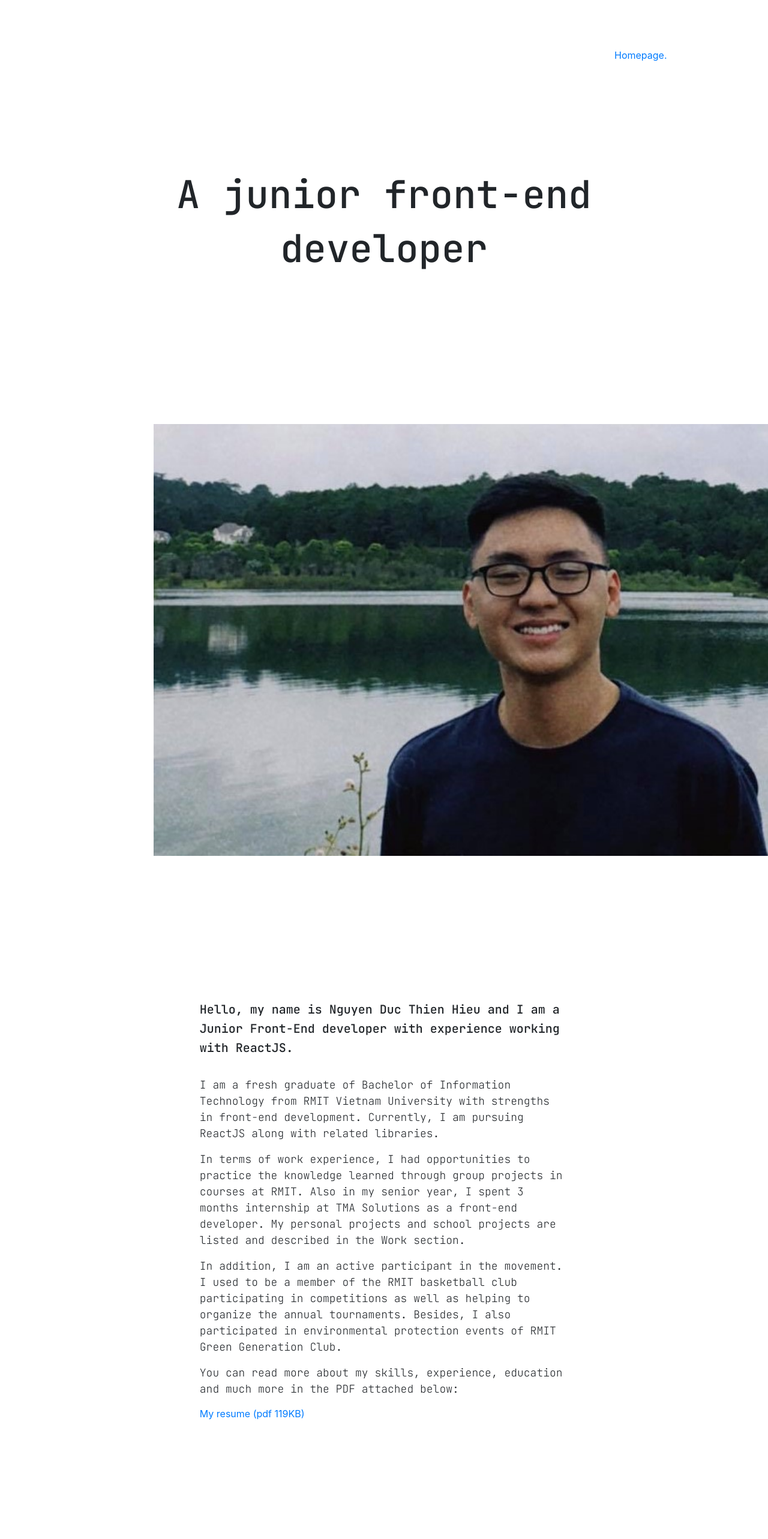
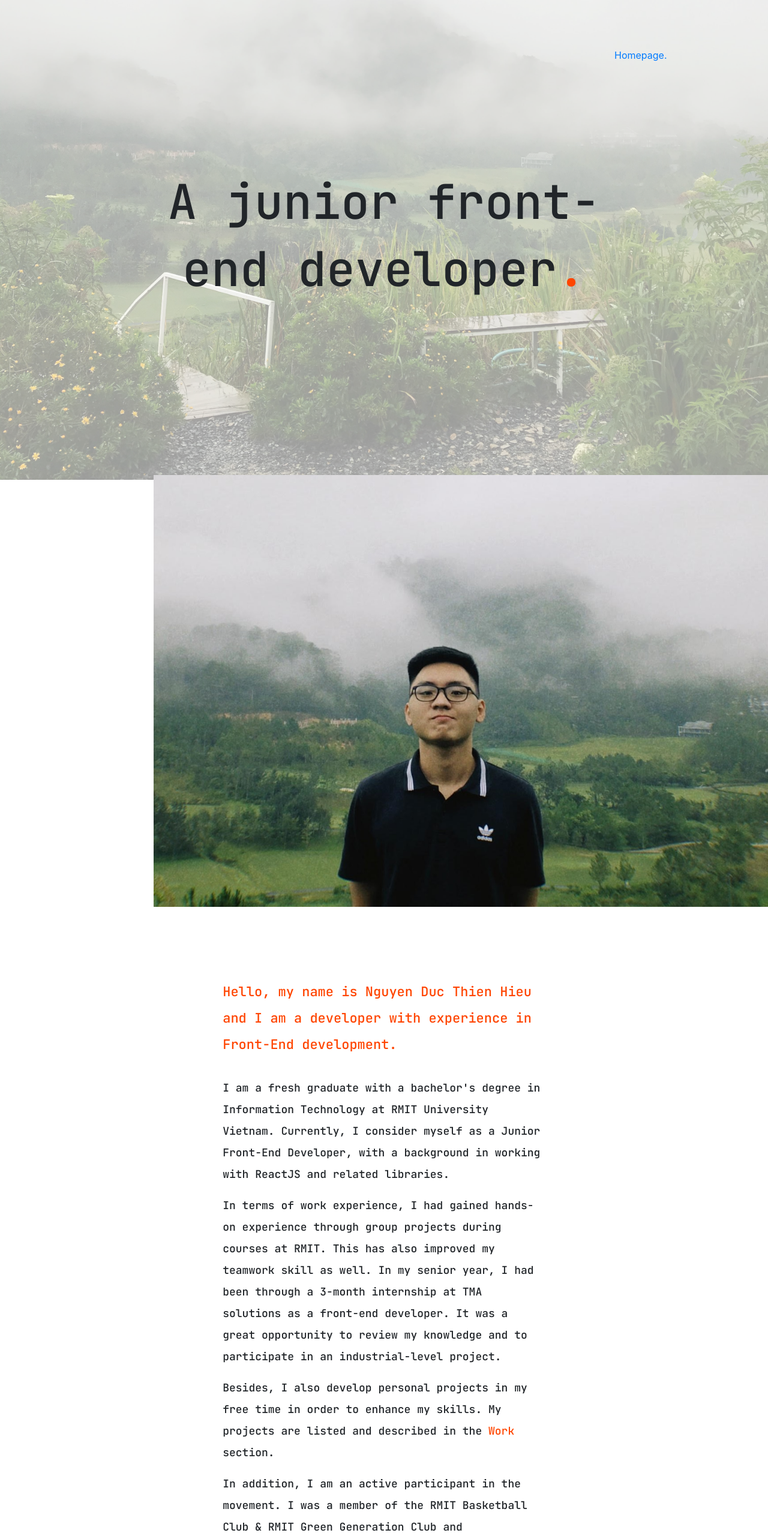
Before and after one commit to thienhieu215/portfolio, a React (Create React App) app: page /about in a window 1280 px wide. Shown: the top 2566 px of the page at 60% size. Built offline with nearby package versions, Linux system fonts and the light colour scheme.

Commit message:
add CSS to pages

```diff
--- a/public/index.html
+++ b/public/index.html
@@ -27,7 +27,9 @@
     integrity="sha384-JjSmVgyd0p3pXB1rRibZUAYoIIy6OrQ6VrjIEaFf/nJGzIxFDsf4x0xIM+B07jRM"
     crossorigin="anonymous"></script>
 
-  <link href="https://fonts.googleapis.com/css2?family=JetBrains+Mono:wght@200;500&display=swap" rel="stylesheet">
+  <link rel="preconnect" href="https://fonts.googleapis.com">
+  <link rel="preconnect" href="https://fonts.gstatic.com" crossorigin>
+  <link href="https://fonts.googleapis.com/css2?family=JetBrains+Mono:wght@300;500;800&display=swap" rel="stylesheet">
   <!--
       Notice the use of %PUBLIC_URL% in the tags above.
       It will be replaced with the URL of the `public` folder during the build.
--- a/src/pages/About.tsx
+++ b/src/pages/About.tsx
@@ -1,6 +1,6 @@
 import React from "react";
 import style from './Page.module.scss'
-import img from '../files/3x4.jpg'
+import img from '../files/unnamed.jpg'
 import pdf from '../files/Resume.pdf'
 import ScrollTopBtn from '../components/ScrollTopBtn/ScrollTop'
 import HomeBtn from '../components/BackHomeBtn/BackHome'
@@ -14,36 +14,42 @@ const About = () => {
         <div className={style.topBottomMargin}>
           <div className={style.hideTextBlock}>
             <h2 className={style.h2}>
-              A junior front-end developer
+              A junior front-end developer<span style={{color: '#ff4500'}}>.</span>
             </h2>
           </div>
           <div className={style.img}>
             <img draggable='false' src={img} alt="No Photo" />
           </div>
           <div className={style.maxWidth70}>
-            <p className={style.fontLarge}>Hello, my name is Nguyen Duc Thien Hieu and I am a Junior Front-End developer with experience working with ReactJS.</p>
+            <p className={style.fontLarge}>Hello, my name is Nguyen Duc Thien Hieu and I am a developer with experience in Front-End development.</p>
             <div className={style.text}>
               <p>
-                I am a fresh graduate of Bachelor of Information Technology from RMIT Vietnam University with strengths in front-end development.
-                Currently, I am pursuing ReactJS along with related libraries.
+                I am a fresh graduate with a bachelor's degree in Information Technology at RMIT University Vietnam.
+                Currently, I consider myself as a Junior Front-End Developer, with a background in working with ReactJS and related libraries.
               </p>
               <p>
-                In terms of work experience, I had opportunities to practice the knowledge learned through group projects in courses at RMIT.
-                Also in my senior year, I spent 3 months internship at TMA Solutions as a front-end developer.
-                My personal projects and school projects are listed and described in the Work section.
+                In terms of work experience, I had gained hands-on experience through group projects during courses at RMIT.
+                This has also improved my teamwork skill as well.
+                In my senior year, I had been through a 3-month internship at TMA solutions as a front-end developer.
+                It was a great opportunity to review my knowledge and to participate in an industrial-level project.
+              </p>
+              <p>
+                Besides, I also develop personal projects in my free time in order to enhance my skills.
+                My projects are listed and described in the <span><a href='/work' className={style.text}> Work</a></span> section.
               </p>
               <p>
                 In addition, I am an active participant in the movement.
-                I used to be a member of the RMIT basketball club participating in competitions as well as helping to organize the annual tournaments.
-                Besides, I also participated in environmental protection events of RMIT Green Generation Club.
+                I was a member of the RMIT Basketball Club & RMIT Green Generation Club and participated in many club events.
               </p>
               <p>You can read more about my skills, experience, education and much more in the PDF attached below:</p>
             </div>
-            <div>
+            <div className={style.fontLarge}>
               <a href={pdf} target='_blank'>My resume (pdf 119KB)</a>
             </div>
           </div>
         </div>
+      </div>
+      <div className={style.bgphoto}>
       </div>
       <ScrollTopBtn />
     </div>
--- a/src/pages/Contact.tsx
+++ b/src/pages/Contact.tsx
@@ -15,10 +15,9 @@ const Contact = () => {
         <HomeBtn />
         <div className={style.topBottomMargin}>
           <div className={style.hideTextBlock}>
-            <h2 className={style.h2}>Let's get connected .</h2>
+            <h2 className={style.h2}>Let's get connected<span style={{color: '#ff4500'}}>.</span></h2>
           </div>
           <div className={style.maxWidth70}>
-            <h4>Contact</h4>
             <div className={style.text}>
               <p>
                 Below are the links to my social media accounts.
@@ -42,6 +41,8 @@ const Contact = () => {
           </div>
         </div>
       </div>
+      <div className={style.bgphoto}>
+      </div>
       <ScrollTopBtn />
     </div>
   )
--- a/src/pages/Homepage.tsx
+++ b/src/pages/Homepage.tsx
@@ -25,7 +25,6 @@ const Homepage = () => {
         </h1>
       </div>
       <div className={style.bgphoto}>
-
       </div>
     </div>
   )
--- a/src/pages/Page.module.scss
+++ b/src/pages/Page.module.scss
@@ -5,12 +5,15 @@
     display: flex;
     align-items: center;
     text-align: left;
-    left: 25%;
+    left: 20%;
     .link,
     .link::after,
     .link:visited {
       text-decoration: none;
       cursor: pointer;
+      padding-bottom: 10%;
+      font-family: "JetBrains Mono", monospace;
+      font-weight: 800;
     }
     .color {
       color: #000;
@@ -21,6 +24,7 @@
     .labelHello:hover::after {
       visibility: visible;
       content: "About";
+      color: #ff4500;
     }
     .labelHello::after {
       visibility: visible;
@@ -32,6 +36,7 @@
     .labeliam:hover::after {
       visibility: visible;
       content: "Work";
+      color: #ff4500;
     }
     .labeliam::after {
       visibility: visible;
@@ -43,12 +48,14 @@
     .labelName:hover::after {
       visibility: visible;
       content: "Contact";
+      color: #ff4500;
     }
     .labelName::after {
       visibility: visible;
       content: "Hieu Nguyen";
     }
     .hover {
+      font-size: 50px;
       transition-property: all;
       transition-duration: 0.4s;
       transition-timing-function: cubic-bezier(0.2, 0.6, 0.2, 1);
@@ -59,31 +66,39 @@
     }
   }
   .bgphoto {
-    background-image: url(../files/3x4.jpg);
+    background-image: url(../files/dalat.jpg);
     background-size: cover;
     position: fixed;
     top: 0;
     right: 0;
     bottom: 0;
-    left: 20%;
+    left: 0%;
     z-index: -9;
+    opacity: 0.75;
   }
 }
 
 .about {
   width: 100%;
   overflow: hidden;
+  .bgphoto {
+    background-image: url(../files/dalat.jpg);
+    background-size: cover;
+    position: fixed;
+    top: 0;
+    right: 0;
+    bottom: 0;
+    left: 0%;
+    z-index: -9;
+    opacity: 0.4;
+  }
   .maxWidth {
-    margin-top: 0px;
     margin-right: auto;
-    margin-bottom: 0px;
     margin-left: auto;
     max-width: 60%;
     .topBottomMargin {
       margin-top: 35vh;
-      margin-right: 0px;
-      margin-bottom: 30vh;
-      margin-left: 0px;
+      margin-bottom: 20vh;
       .hideTextBlock {
         position: relative;
         display: block;
@@ -91,14 +106,15 @@
         .h2 {
           font-family: "JetBrains Mono", monospace;
           line-height: 140%;
-          font-size: 4em;
+          font-size: 5em;
         }
       }
       .img {
-        width: 100vw;
+        width: 80vw;
         height: 90vh;
         overflow: hidden;
-        margin: 30vh 0;
+        margin-top: 35vh;
+        margin-bottom: 15vh;
       }
       .img img {
         width: 100%;
@@ -106,7 +122,7 @@
         object-fit: cover;
       }
       .maxWidth70 {
-        max-width: 80%;
+        max-width: 70%;
         margin-top: 0px;
         margin-right: auto;
         margin-bottom: 0px;
@@ -114,15 +130,23 @@
         text-align: left;
         .fontLarge {
           font-family: "JetBrains Mono", monospace;
-
-          line-height: 160%;
-          font-size: 20px;
+          font-weight: 500;
+          line-height: 200%;
+          font-size: 22px;
           margin-bottom: 4vh;
+          color: #ff4500;
         }
         .text {
           font-family: "JetBrains Mono", monospace;
-          font-weight: 200;
-          font-size: large;
+          font-weight: 500;
+          font-size: 18px;
+          line-height: 200%;
+        }
+        .fontLarge a {
+          color: #ff4500;
+        }
+        .text a {
+          color: #ff4500;
         }
       }
     }
@@ -132,6 +156,17 @@
 .contact {
   width: 100%;
   overflow: hidden;
+  .bgphoto {
+    background-image: url(../files/dalat.jpg);
+    background-size: cover;
+    position: fixed;
+    top: 0;
+    right: 0;
+    bottom: 0;
+    left: 0%;
+    z-index: -9;
+    opacity: 0.4;
+  }
   .maxWidth {
     margin-top: 0px;
     margin-right: auto;
@@ -194,26 +229,29 @@
             font-family: "JetBrains Mono", monospace;
             font-weight: 200;
             font-size: large;
-            color: red;
+            color: #ff4500;
           }
         }
         .fontLarge {
           font-family: "JetBrains Mono", monospace;
-          line-height: 160%;
-          font-size: 20px;
+          font-weight: 500;
+          line-height: 200%;
+          font-size: 22px;
           margin-bottom: 4vh;
+          color: #ff4500;
         }
         .text {
           font-family: "JetBrains Mono", monospace;
-          font-weight: 200;
-          font-size: large;
+          font-weight: 500;
+          font-size: 18px;
+          line-height: 200%;
         }
         .icons {
           margin-top: 10%;
           display: flex;
           justify-content: space-around;
           .icon {
-            color: darkslategrey;
+            color: #353535;
             font-size: 3em;
             cursor: pointer;
             transition-property: all;
@@ -223,6 +261,7 @@
           }
           .icon:hover {
             font-size: 5em;
+            color: #ff4500;
           }
         }
       }
--- a/src/pages/Works.tsx
+++ b/src/pages/Works.tsx
@@ -12,7 +12,7 @@ const Works = () => {
         <div className={style.topBottomMargin}>
           <div className={style.hideTextBlock}>
             <h2 className={style.h2}>
-              What I have done :
+              What I have done<span style={{color: '#ff4500'}}>:</span>
             </h2>
           </div>
           <div className={style.maxWidth70}>
@@ -38,6 +38,8 @@ const Works = () => {
           </div>
         </div>
       </div>
+      <div className={style.bgphoto}>
+      </div>
       <ScrollTopBtn />
     </div>
   )
```
Also changed, not shown: src/files/dalat.jpg (added), src/files/unnamed.jpg (added).
